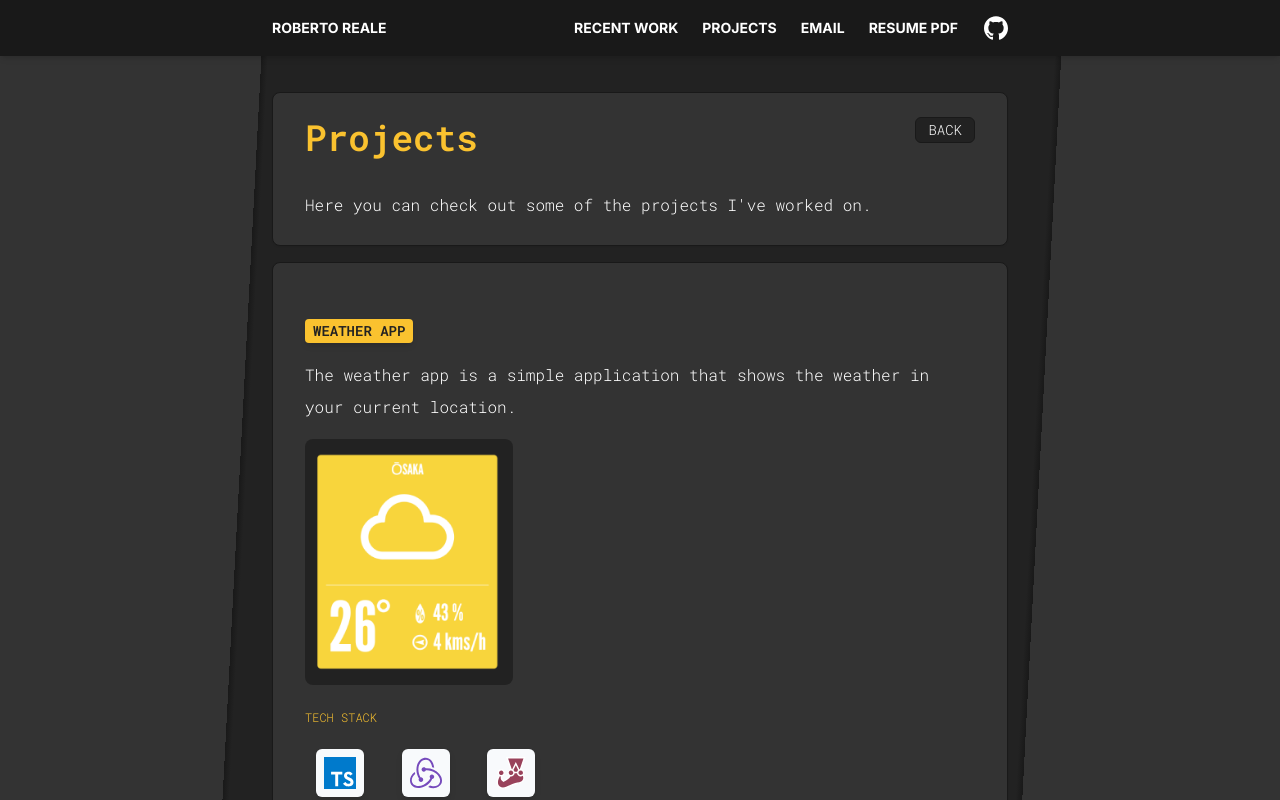
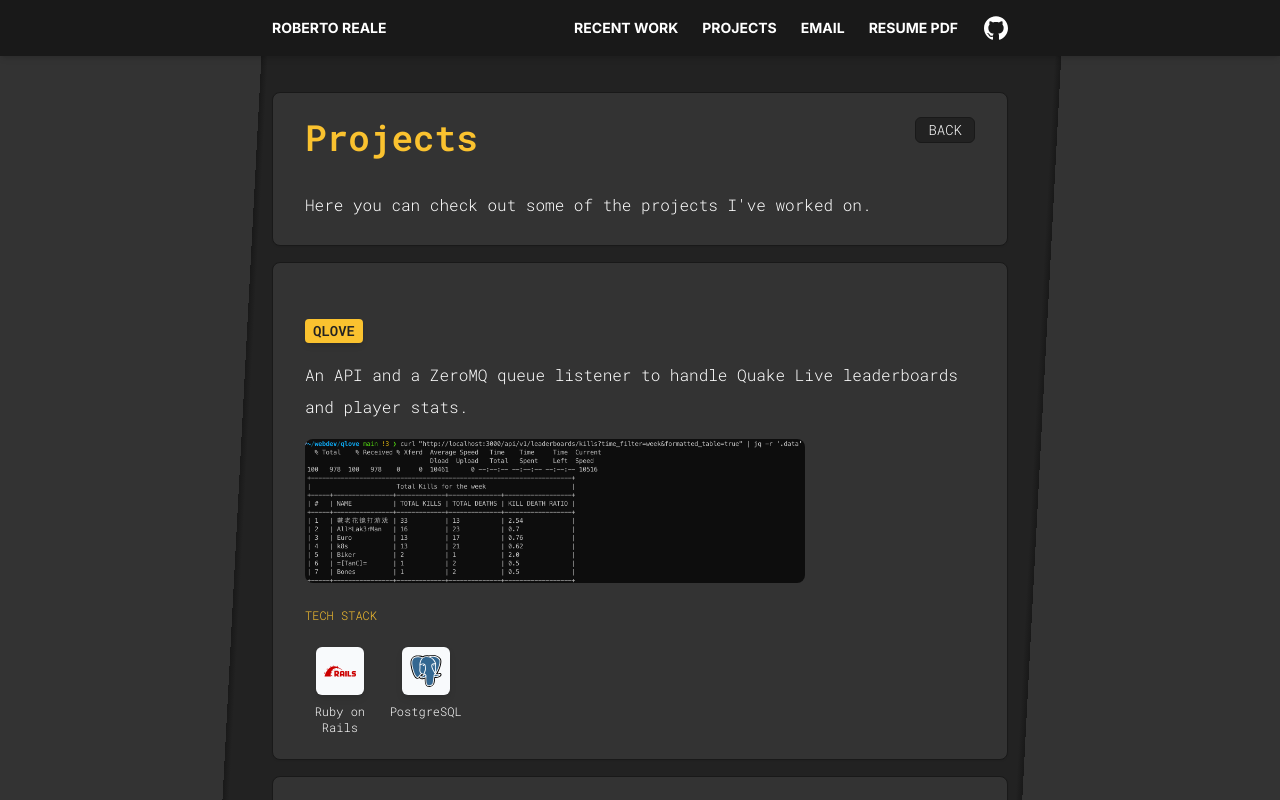
Before and after one commit to sickdyd/sickdyd.github.io, a Next.js app: page /projects in a window 1280 px wide. Shown: the top 800 px of the page. Built offline with nearby package versions, Linux system fonts and the light colour scheme.

Commit message:
Add qlove project

```diff
--- a/src/app/components/RecentWorkItem.tsx
+++ b/src/app/components/RecentWorkItem.tsx
@@ -12,6 +12,8 @@ export default function RecentWorkEntry({
   codeblock = "",
   target = "_self",
   image = "",
+  imageWidth = 300,
+  imageHeight = 300,
 }: {
   title: string;
   description: string;
@@ -20,6 +22,8 @@ export default function RecentWorkEntry({
   codeblock?: string;
   target?: string;
   image?: string;
+  imageWidth?: number;
+  imageHeight?: number;
 }) {
   return (
     <TextWrapper href={link} target={target}>
@@ -36,9 +40,9 @@ export default function RecentWorkEntry({
           <Image
             src={image}
             alt={title}
-            className="mt-4 max-w-52 rounded-lg sm:max-w-full sm:self-center"
-            width="300"
-            height="300"
+            className="mt-4 rounded-lg sm:max-w-full sm:self-center"
+            width={imageWidth}
+            height={imageHeight}
           />
         )}
         {codeblock && (
--- a/src/app/projects/page.tsx
+++ b/src/app/projects/page.tsx
@@ -18,6 +18,16 @@ export default function RecentWork() {
           Here you can check out some of the projects I&apos;ve worked on.
         </p>
       </TextWrapper>
+      <RecentWorkEntry
+        techStackIcons={["rubyonrails", "postgresql"]}
+        title="QLOVE"
+        description="An API and a ZeroMQ queue listener to handle Quake Live leaderboards and player stats."
+        link="https://github.com/sickdyd/qlove"
+        target="_blank"
+        image="projects/qlove.png"
+        imageWidth={500}
+        imageHeight={500}
+      />
       <RecentWorkEntry
         techStackIcons={["typescript", "redux", "jest"]}
         title="WEATHER APP"
```
Also changed, not shown: public/projects/qlove.png (added).
